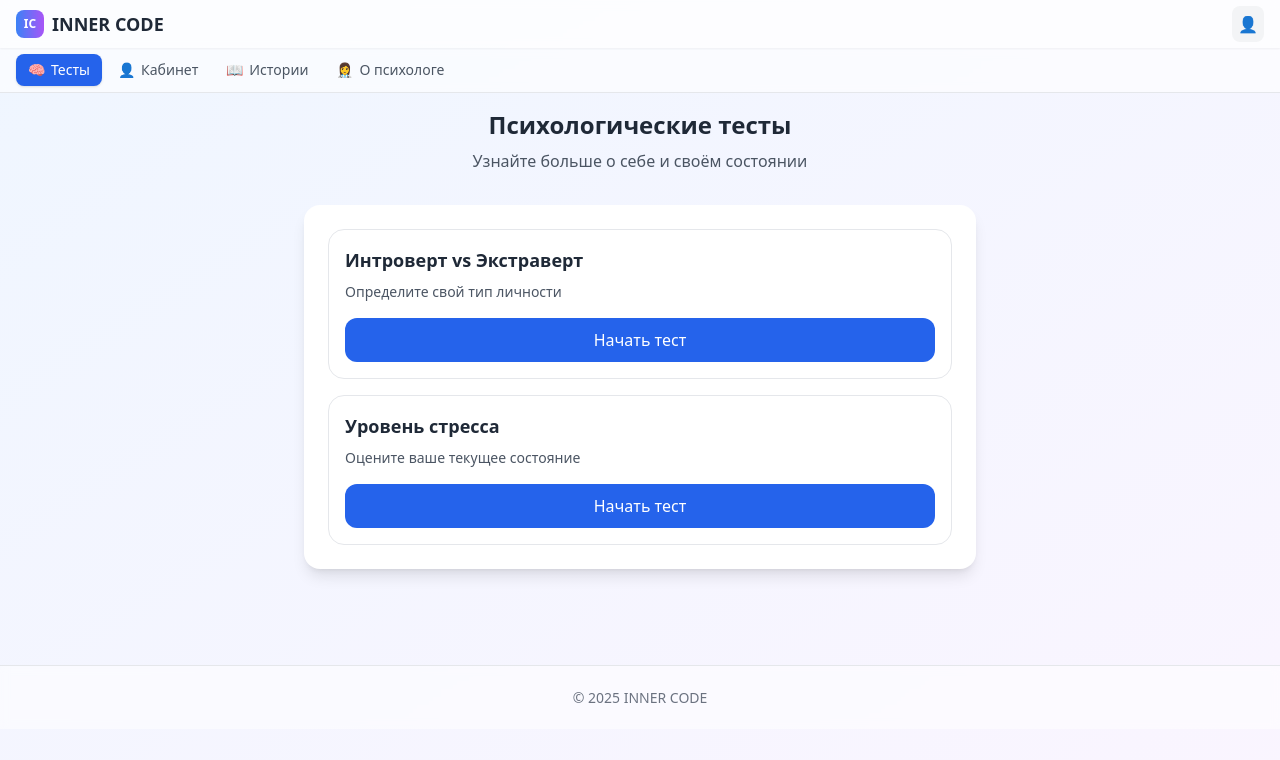
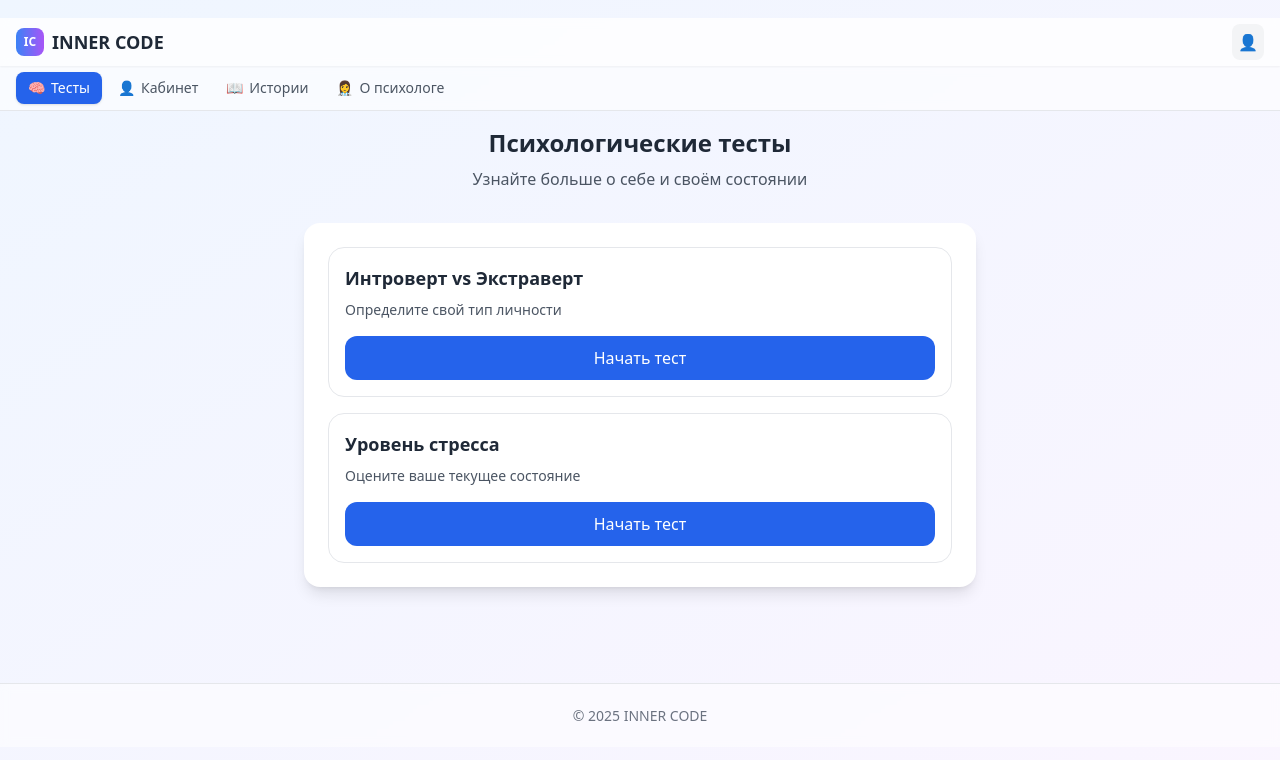
Before and after one commit to Rail437/tg-miniapp, a React (Vite) app: page / in a window 1280 px wide. Shown: the top 760 px of the page. Built offline with nearby package versions, Linux system fonts and the light colour scheme.

Commit message:
Подвинул хэдэр

```diff
--- a/src/App.jsx
+++ b/src/App.jsx
@@ -33,7 +33,12 @@ export default function App() {
     ];
 
     return (
-        <div className="relative w-full min-h-screen bg-gradient-to-br from-blue-50 to-purple-50">
+        <div
+            className="relative w-full min-h-screen bg-gradient-to-br from-blue-50 to-purple-50"
+            style={{
+                paddingTop: "calc(env(safe-area-inset-top, 0px) + 18px)",
+            }}
+        >
             {/* Header — стал ниже */}
             <header
                 className="h-12 flex items-center justify-between px-4 sticky top-0 bg-white/80 backdrop-blur-sm shadow-sm z-40">
```
